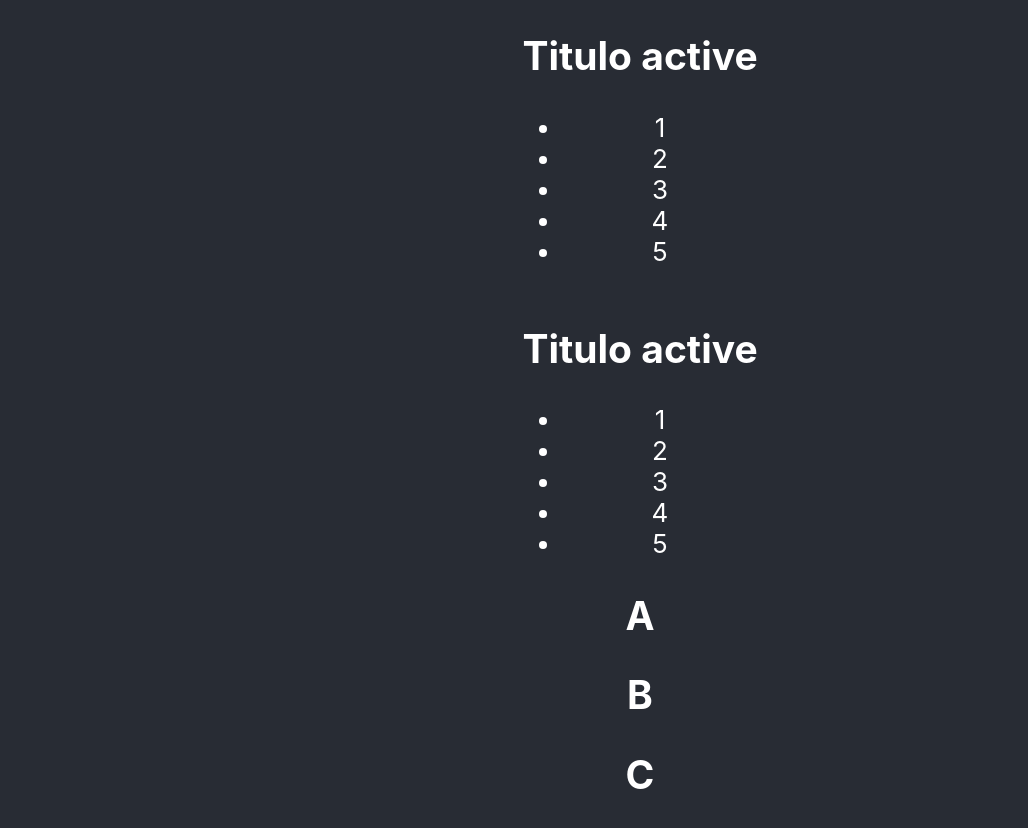
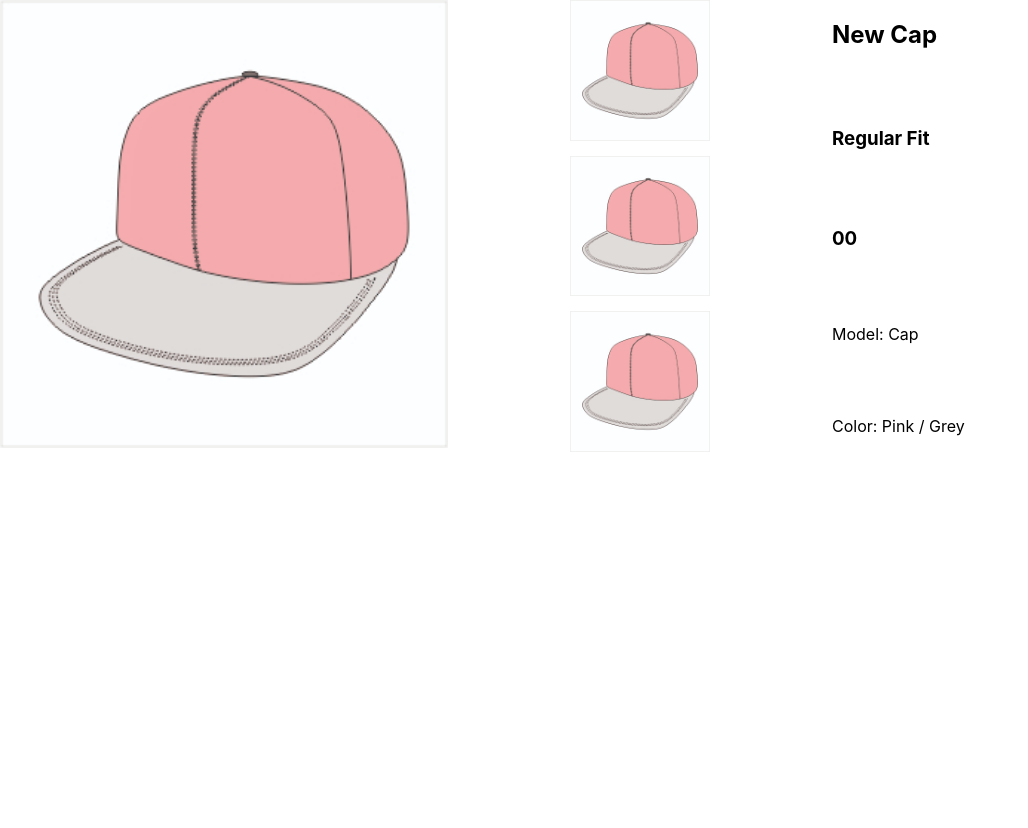
Before and after one commit to nuevo-rama/rm-v3.0-react-2021, a React (Create React App) app: page / in a window 1280 px wide. Shown: the top 828 px of the page, without its empty margins (0-1028 px from the left). After the commit the page ends 800 px from the top, so only its background shows below. Built offline with nearby package versions, Linux system fonts and the light colour scheme.

Commit message:
implementando props en ProductDetail

```diff
--- a/src/App.css
+++ b/src/App.css
@@ -1,38 +1,30 @@
-.App {
-  text-align: center;
+.ProductDetail {
+  display: flex;
+  justify-content: space-between;
+  flex-direction: row;
 }
 
-.App-logo {
-  height: 40vmin;
-  pointer-events: none;
+.ColumnLeft {
+  display: block;
 }
 
-@media (prefers-reduced-motion: no-preference) {
-  .App-logo {
-    animation: App-logo-spin infinite 20s linear;
-  }
+.ColumnLeft img {
+  width: 35vw;
 }
 
-.App-header {
-  background-color: #282c34;
-  min-height: 100vh;
+.ColumnCenter {
   display: flex;
+  justify-content: space-between;
   flex-direction: column;
-  align-items: center;
-  justify-content: center;
-  font-size: calc(10px + 2vmin);
-  color: white;
 }
 
-.App-link {
-  color: #61dafb;
+.ColumnCenter img {
+  width: 11vw;
 }
 
-@keyframes App-logo-spin {
-  from {
-    transform: rotate(0deg);
-  }
-  to {
-    transform: rotate(360deg);
-  }
+.ColumnRight {
+  display: flex;
+  justify-content: space-between;
+  flex-direction: column;
+  width: 35vw;
 }
--- a/src/App.js
+++ b/src/App.js
@@ -1,16 +1,23 @@
 import './App.css';
-import MainFrame from './components/MainFrame'; //IMPORTO EL COMPONENTE
-import MainFrameFull from './components/MainFrameFull'; //IMPORTO EL COMPONENTE
-import FrameProps from './components/FrameProps'; //IMPORTO EL COMPONENTE
+import ProductDetail from './components/ProductDetail';
+
+
 
 function App() {
   return (
     <div className="App">
       <header className="App-header">
 
-        <MainFrame />
-        <MainFrameFull />
-        <FrameProps />
+        <ProductDetail
+        title = "New Cap"
+        subtitle = "Regular Fit"
+        price = "00"
+        description = "Model: Cap"
+        descriptionFull = "Color: Pink / Grey"
+
+        />
+
+
 
       </header>
     </div>
--- a/src/components/FrameProps.js
+++ /dev/null
@@ -1,18 +0,0 @@
-import React from 'react';
-
-function FrameProps(props) { //LA FUNCION SE LLAMA COMO EL COMPONENTE
-                        //SE PASA POR PARAMETRO PROPS
-
-
-
-
-    return (
-      <div>
-
-        <h2> {props.nombre} </h2>
-
-      </div>
-    );
-  }
-
-export default FrameProps;
--- a/src/components/MainFrame.js
+++ /dev/null
@@ -1,19 +0,0 @@
-import React from 'react';
-
-function MainFrame() { //LA FUNCION SE LLAMA COMO EL COMPONENTE
-
-    let condition = "active";
-    let number = [1, 2, 3, 4, 5];
-
-    return (
-      <div>
-        <h2 className= "style1">Titulo {condition} </h2>
-
-        <ul>
-            {number.map (number => <li> {number} </li>)}
-        </ul>
-      </div>
-    );
-  }
-
-export default MainFrame;
--- a/src/components/MainFrameFull.js
+++ /dev/null
@@ -1,19 +0,0 @@
-import React from 'react';
-import MainFrame from './MainFrame'; //IMPORTO EL COMPONENTE
-import FrameProps from './FrameProps'; //IMPORTO EL COMPONENTE
-
-function MainFrameFull() { //LA FUNCION SE LLAMA COMO EL COMPONENTE
-    return (
-      <div>
-        <MainFrame />
-
-        <FrameProps  nombre = "A" />
-        <FrameProps  nombre = "B" />
-        <FrameProps  nombre = "C" />
-
-
-      </div>
-    );
-  }
-
-export default MainFrameFull;
--- /dev/null
+++ b/src/components/ProductDetail.js
@@ -0,0 +1,37 @@
+import React, {useState} from 'react';
+
+
+function ProductDetail (props) {  //EL COMPONENTE RECIBE PROPS
+                                    //LAS PROPS LAS DEFINO EN APP
+
+    return (
+          <div className="ProductDetail">
+              <section className="ColumnLeft">
+              <img src="image_1_cap.jpg"></img>
+              </section>
+
+              <section className="ColumnCenter">
+                  <img src="image_1_cap.jpg"></img>
+                  <img src="image_1_cap.jpg"></img>
+                  <img src="image_1_cap.jpg"></img>
+
+              </section>
+
+              <section className="ColumnRight">
+                  <h2>{props.title}</h2>
+                  <h3>{props.subtitle}</h3>
+                  <h3>{props.price}</h3>
+                  <p>{props.description}</p>
+                  <p>{props.descriptionFull}</p>
+
+              </section>
+
+
+
+
+          </div>
+      )
+
+  }
+
+export default ProductDetail;
```
Also changed, not shown: public/image_1_cap.jpg (added), src/logo.svg (deleted).
